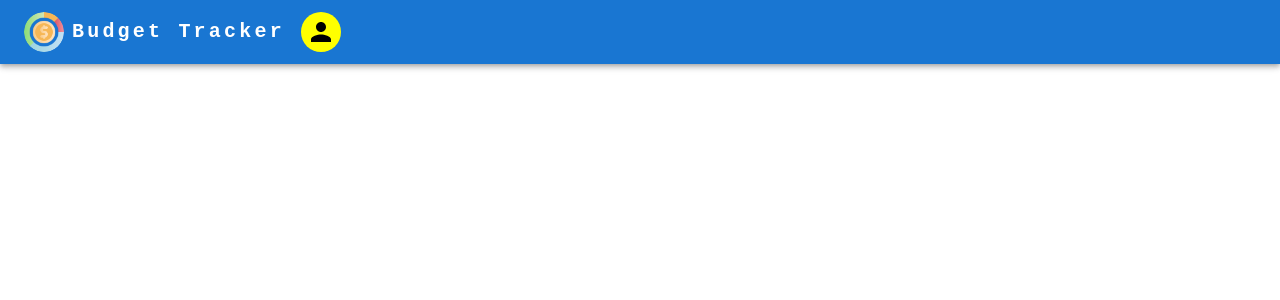
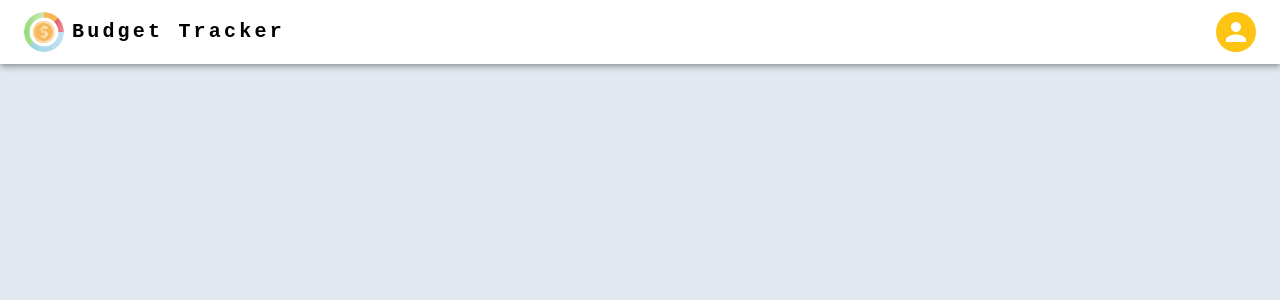
Before and after one commit to MABA1001/BudgetTracker, a React (Vite) app in the folder frontend/: page / in a window 1280 px wide. Shown: the top 300 px of the page. Built offline with nearby package versions, Linux system fonts and the light colour scheme.

Commit message:
Navbar added

```diff
--- a/frontend/src/Components/NavBar.jsx
+++ b/frontend/src/Components/NavBar.jsx
@@ -1,6 +1,5 @@
 import React from "react";
 import AppBar from "@mui/material/AppBar";
-import Box from "@mui/material/Box";
 import Toolbar from "@mui/material/Toolbar";
 import IconButton from "@mui/material/IconButton";
 import Typography from "@mui/material/Typography";
@@ -13,7 +12,7 @@ import MenuItem from "@mui/material/MenuItem";
 import budgetLogo from "./../assets/budgetLogo.png";
 import "./../App.css";
 
-const settings = ["Profile", "Account", "Dashboard", "Logout"];
+const settings = ["Profile", "Dashboard", "Logout"];
 
 function NavBar() {
   const [anchorElUser, setAnchorElUser] = React.useState(null);
@@ -27,13 +26,17 @@ function NavBar() {
   };
 
   return (
-    <AppBar position="static">
-      <Container maxWidth="xl">
-        <Toolbar disableGutters>
+    <AppBar position="static" sx={{ bgcolor: "white", color: "black" }}>
+      <Container maxWidth="xxl">
+        <Toolbar
+          disableGutters
+          sx={{ display: "flex", justifyContent: "space-between" }}
+        >
+          <div style={{ display: "flex", alignItems: "center" }}>
             <Avatar
               alt="logo"
               src={budgetLogo}
-            sx={{ display: { xs: "none", md: "flex" }, mr: 1 }} // Add your custom styles here
+              sx={{ display: { md: "flex" }, marginRight: 1 }}
             />
             <Typography
               variant="h6"
@@ -52,17 +55,12 @@ function NavBar() {
             >
               Budget Tracker
             </Typography>
+          </div>
 
-          <Box sx={{ flexGrow: 0 }}>
+          <div>
             <Tooltip title="Open settings">
               <IconButton onClick={handleOpenUserMenu} sx={{ p: 0 }}>
-                <Avatar
-                  alt="Remy Sharp"
-                  sx={{
-                    backgroundColor: "yellow",
-                    color: "black", // You might want to adjust the color for contrast
-                  }}
-                />
+                <Avatar alt="User" sx={{ bgcolor: "#FDC414" }} />
               </IconButton>
             </Tooltip>
             <Menu
@@ -87,7 +85,7 @@ function NavBar() {
                 </MenuItem>
               ))}
             </Menu>
-          </Box>
+          </div>
         </Toolbar>
       </Container>
     </AppBar>
--- a/frontend/src/index.css
+++ b/frontend/src/index.css
@@ -3,3 +3,7 @@
   padding: 0;
   box-sizing: border-box;
 }
+
+body{
+  background-color: #E2E8F0;
+}
```
Lines whose indentation alone changed are shown as unchanged.
